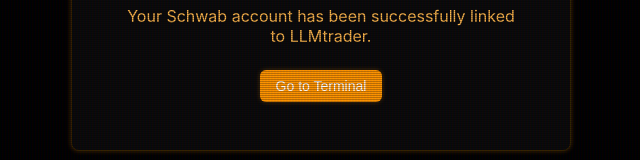
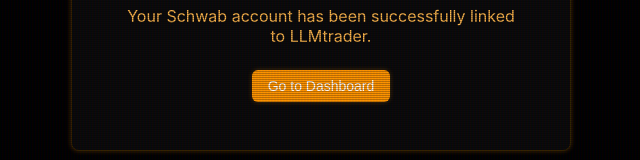
Before and after one commit to ROOK-KNIGHT/LLMtrader, a Vue app in the folder frontend/: page /oauth/success in a window 1280 px wide. Shown: the part 402-562 px from the top of the page, without its empty margins (319-959 px from the left). Built offline with nearby package versions, Linux system fonts and the light colour scheme.

Commit message:
Fix OAuth success/error buttons: route to /dashboard instead of /terminal

```diff
--- a/frontend/src/views/OAuthCallbackView.vue
+++ b/frontend/src/views/OAuthCallbackView.vue
@@ -15,8 +15,8 @@
           <div style="font-size: 3rem; margin-bottom: 1rem;">✅</div>
           <h2 style="font-size: 1.5rem; font-weight: 600; margin-bottom: 0.5rem; color: #10b981;">Connected!</h2>
           <p style="color: var(--text-secondary); margin-bottom: 1.5rem;">Your Schwab account has been successfully linked to LLMtrader.</p>
-          <button class="btn btn-primary" @click="$router.push('/terminal')">
-            Go to Terminal
+          <button class="btn btn-primary" @click="$router.push('/dashboard')">
+            Go to Dashboard
           </button>
         </div>
 
@@ -29,7 +29,7 @@
             <button class="btn btn-secondary" @click="$router.push('/onboarding')">
               Try Again
             </button>
-            <button class="btn btn-primary" @click="$router.push('/terminal')">
+            <button class="btn btn-primary" @click="$router.push('/dashboard')">
               Skip for Now
             </button>
           </div>
```
